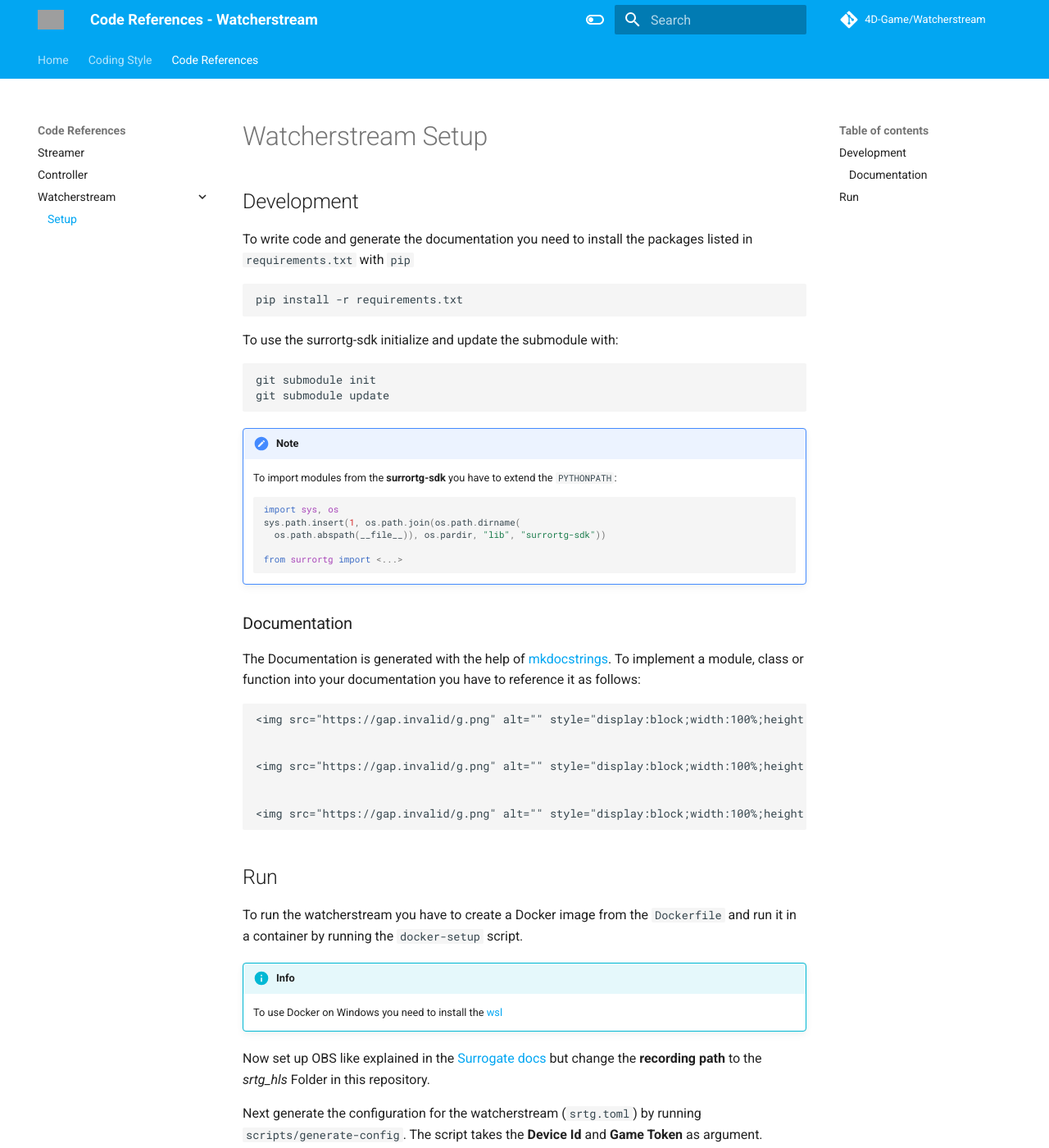
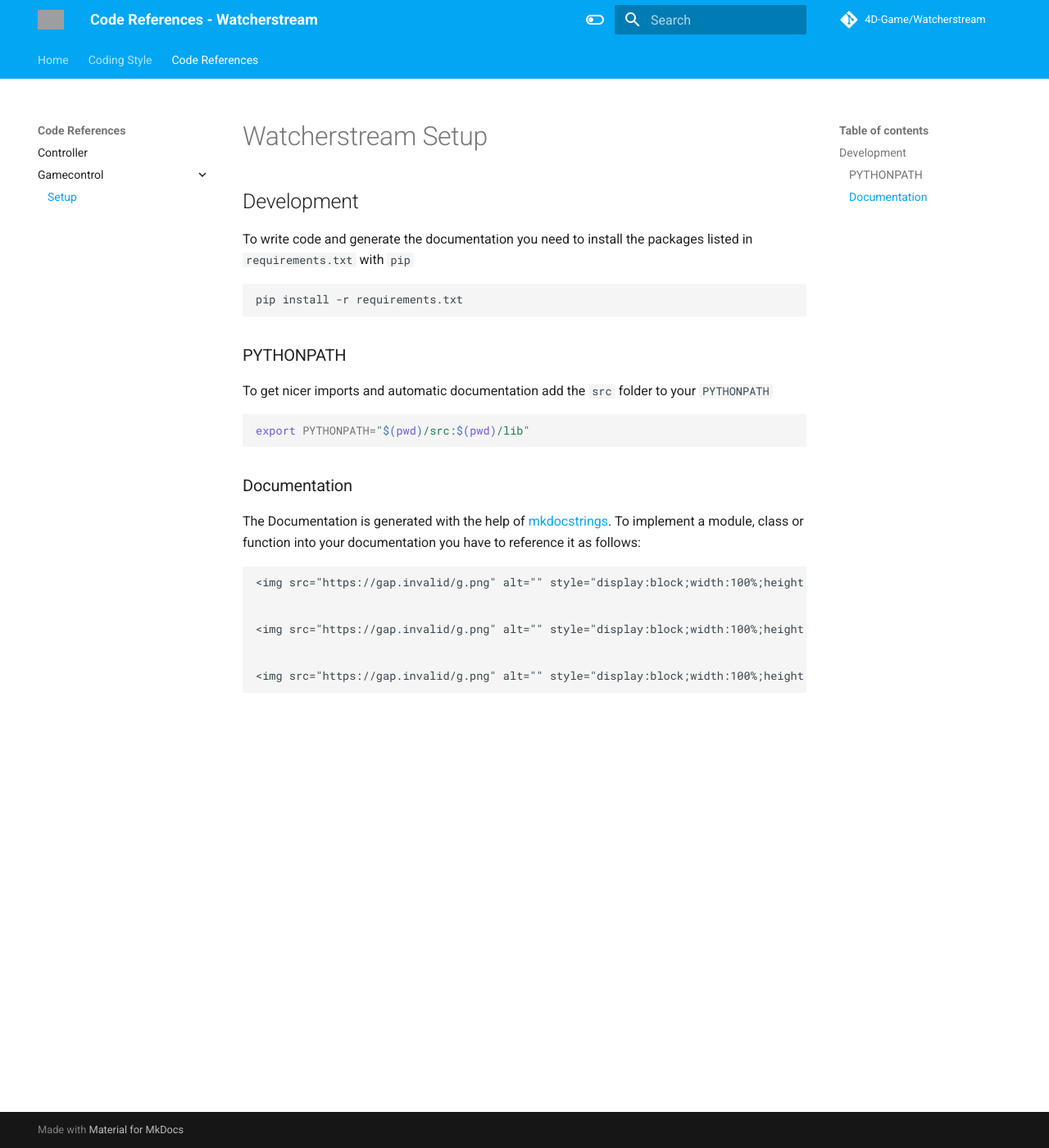
Before and after one commit to 4D-Game/Gamecontrol, an MkDocs documentation site: the page built from docs/index.md, in a window 1280 px wide and 1400 px high. Shown: the whole window at 82% size. Built offline with MkDocs 1.6.1 and Material for MkDocs 9.7.7, drawn with Linux system fonts in a browser that asks for light colours; comment, search, counter and statistics services are not loaded; some of the changed text lies outside the part shown; grey boxes are pictures that could not be loaded.

Commit message:
REWORK repo structure

````diff
--- a/docs/index.md
+++ b/docs/index.md
@@ -8,22 +8,12 @@ To write code and generate the documentation you need to install the packages li
 pip install -r requirements.txt
 ```
 
-To use the surrortg-sdk initialize and update the submodule with:
+### PYTHONPATH
+To get nicer imports and automatic documentation add the `src` folder to your `PYTHONPATH`
 
 ```bash
-git submodule init
-git submodule update
+export PYTHONPATH="$(pwd)/src:$(pwd)/lib"
 ```
-
-!!! Note
-    To import modules from the **surrortg-sdk** you have to extend the `PYTHONPATH`:
-    ```python
-    import sys, os
-    sys.path.insert(1, os.path.join(os.path.dirname(
-      os.path.abspath(__file__)), os.pardir, "lib", "surrortg-sdk"))
-
-    from surrortg import <...>
-    ```
 
 ### Documentation
 
@@ -36,21 +26,3 @@ The Documentation is generated with the help of [mkdocstrings](https://mkdocstri
 
 ::: library.module.function
 ```
-
-## Run
-
-To run the watcherstream you have to create a Docker image from the `Dockerfile` and run it in a container by running the `docker-setup` script.
-
-!!! info
-    To use Docker on Windows you need to install the [wsl](https://fireship.io/lessons/windows-10-for-web-dev/)
-
-Now set up OBS like explained in the [Surrogate docs](https://docs.surrogate.tv/watcherstream.html#obs-mode) but change the **recording path** to the *srtg_hls* Folder in this repository.
-
-Next generate the configuration for the watcherstream (`srtg.toml`) by running `scripts/generate-config`. The script takes the **Device Id** and **Game Token** as argument.
-
-```bash
-python3 scripts/generate-config <device_id> <token>
-```
-
-!!! danger
-    Never upload the game token
--- a/mkdocs.yml
+++ b/mkdocs.yml
@@ -5,9 +5,8 @@ nav:
   - Home: https://4d-game.github.io
   - Coding Style: https://4d-game.github.io/coding-style/cpp/
   - Code References:
-      Streamer: https://4d-game.github.io/Streamer/
       Controller: https://4d-game.github.io/Controller/
-      Watcherstream:
+      Gamecontrol:
         - Setup: index.md
 
 repo_url: https://github.com/4D-Game/Watcherstream
````
Also changed, not shown: requirements.txt (+198 -8 lines), 7 other files.
